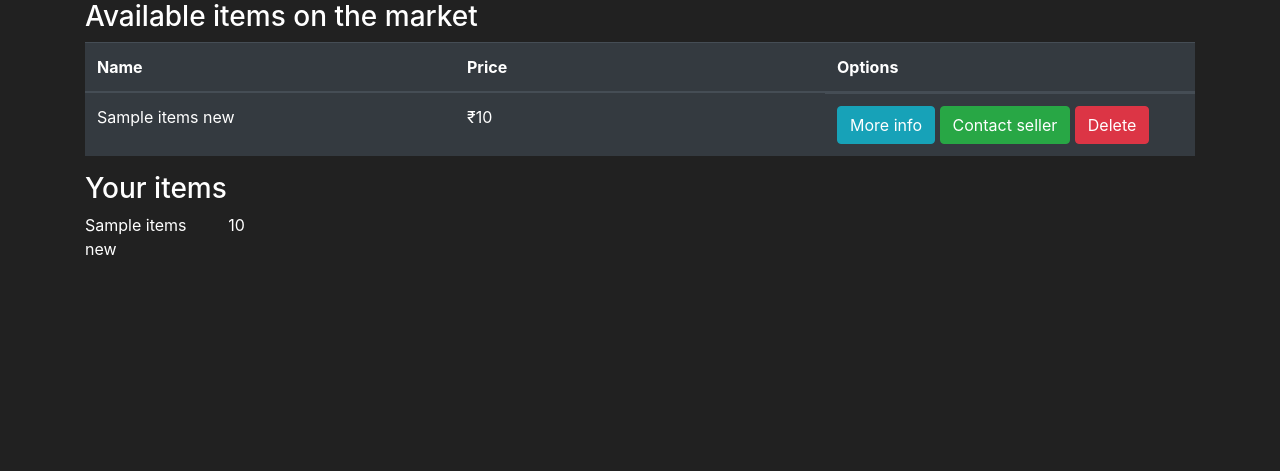
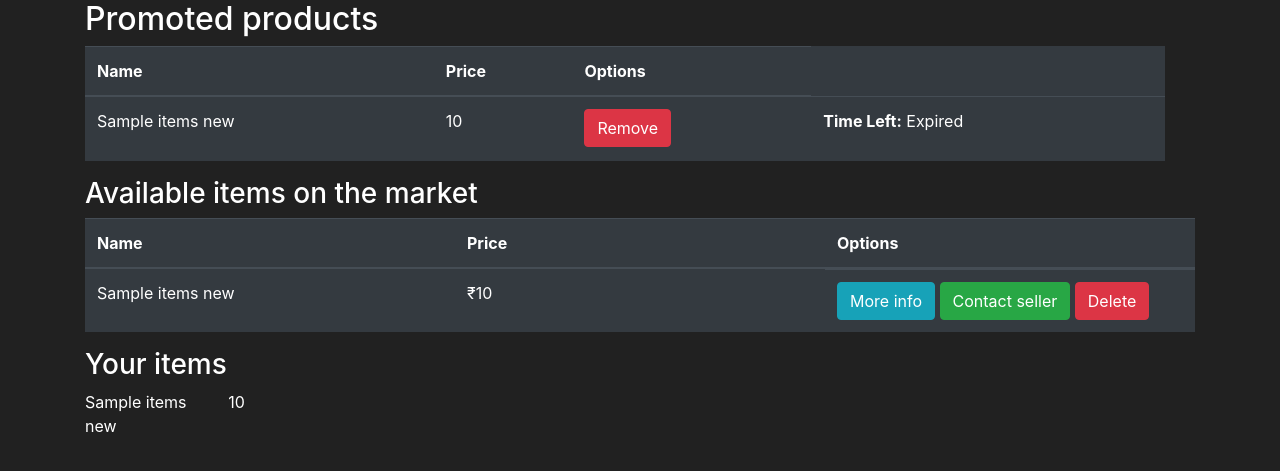
Before and after one commit to sameer21100/market, a Flask app: page /market in a window 1280 px wide. Shown: the part 56-527 px from the top of the page. Run offline with Flask 3, Linux system fonts and the light colour scheme; the visitor is signed in with stand-in values (Sample User, id 1); a database or web service that is not in the repository returns one stand-in record (values such as "Sample title"); some libraries are stand-ins or nearby versions.

Commit message:
Added some features and changed the schema of the db Promotion arena available now, added a attribute in items table promo_expires and the feature to remove a product from the promotion region but only the user who has promoted the item can do that

```diff
--- a/app.py
+++ b/app.py
@@ -1,11 +1,15 @@
 import razorpay
 import os
+from datetime import datetime,timedelta
 from flask import Flask, render_template,request, session, flash,redirect,url_for,send_file
 import secrets
 import random
 from werkzeug.security import generate_password_hash, check_password_hash
 import sqlite3
 import psycopg2
+
+from apscheduler.schedulers.background import BackgroundScheduler
+from datetime import datetime
 
 from flask_sqlalchemy import SQLAlchemy
 # from sqlalchemy import create_engine, text
@@ -14,8 +18,21 @@ from flask_sqlalchemy import SQLAlchemy
 # if os.environ.get("FLASK_ENV") != "production":
 # from dotenv import load_dotenv
 # load_dotenv()
+count=0
 
-
+def clear_expired_promotions():
+    db=get_conn()
+    cursor=db.cursor()
+    cursor.execute('''
+    update items_new
+    set is_promo=False
+    where is_promo=True and promo_expires<NOW()
+    ''')
+    db.commit()
+    db.close()
+scheduler=BackgroundScheduler()
+scheduler.add_job(func=clear_expired_promotions,trigger="interval",minutes=1)
+scheduler.start()
 
 app=Flask(__name__)
 app.secret_key='123123123123'
@@ -45,102 +62,118 @@ def get_conn():
 #     cursor.execute("drop table if exists items")
 #     db.commit()
 
-
 # @app.route("/create-db")
 # def create_db():
-    flash("Data migration in progress")
-    db=get_conn()
-    cursor=db.cursor()
-    cursor.execute('''
-    drop table if exists users_new cascade''')
-    cursor.execute('''drop table if exists items_new''')
-    db.commit()
-    cursor.execute('''
-    create table if not exists users_new(
-     id  serial  primary key ,
-        username varchar(30) not null unique,
-        email varchar(100) not null unique,
-        password_hash varchar(600) not null,
-        budget int not null default 50,
-        phone varchar(10) default null,
-        ip_address varchar(50000) default null
-    )
 
-    ''')
+#     flash("Data migration in progress")
+#     db=get_conn()
+#     cursor=db.cursor()
+#     cursor.execute("ALTER TABLE items_new ADD COLUMN promo_expires timestamp  DEFAULT NULL;")
+#     db.commit()
+#     db.close()
 
-    cursor.execute('''
 
-    create table if not exists items_new(
-    id  serial  primary key ,
-    name varchar(100) not null,
-    barcode varchar(12) not null,
-    price varchar(2000) not null,
-    description varchar(1000) not null,
-    owner_id integer,
-    foreign key (owner_id) references users_new(id)
-    )
+    # ''')
+    # cursor.execute('''
+    # drop table if exists users_new cascade''')
+    # cursor.execute('''drop table if exists items_new''')
+    # db.commit()
+    # cursor.execute('''
+    # create table if not exists users_new(
+    #  id  serial  primary key ,
+    #     username varchar(30) not null unique,
+    #     email varchar(100) not null unique,
+    #     password_hash varchar(600) not null,
+    #     budget int not null default 50,
+    #     phone varchar(10) default null,
+    #     ip_address varchar(50000) default null
+    # )
 
-    ''')
-    db.commit()
+    # ''')
 
-    db_sqlite=sqlite3.connect("database.db")
-    db_sqlite.row_factory=sqlite3.Row
-    cursor_sqlite=db_sqlite.cursor()
-    db_pgsql=get_conn()
-    cursor_pgsql=db_pgsql.cursor()
+    # cursor.execute('''
+
+    # create table if not exists items_new(
+    # id  serial  primary key ,
+    # name varchar(100) not null,
+    # barcode varchar(12) not null,
+    # price varchar(2000) not null,
+    # description varchar(1000) not null,
+    # owner_id integer,
+    # foreign key (owner_id) references users_new(id)
+    # )
+
+    # ''')
+    # db.commit()
+
+    # db_sqlite=sqlite3.connect("database.db")
+    # db_sqlite.row_factory=sqlite3.Row
+    # cursor_sqlite=db_sqlite.cursor()
+    # db_pgsql=get_conn()
+    # cursor_pgsql=db_pgsql.cursor()
 
 
 
 
-    cursor_sqlite.execute('''
-    select * from users
-    ''')
-    rows=cursor_sqlite.fetchall()
-    for row in rows:
-        cursor_pgsql.execute('''
-        insert into users_new (id,username,email,password_hash,budget,phone,ip_address)
-        values(%s,%s,%s,%s,%s,%s,%s)
-        ''',(
-            row["id"],
-            row["username"],
-            row["email"],
-            row["password_hash"],
-            row["budget"],
-            row["phone"],
-            row["ipaddress"]
-        ))
-    db_pgsql.commit()
-    cursor_sqlite.execute('''
-    select * from items_new
-    ''')
-    rows=cursor_sqlite.fetchall()
-    for row in rows:
-        cursor_pgsql.execute('''
-        insert into items_new(id,name, barcode,price,description,owner_id)
-        values(%s,%s,%s,%s,%s,%s)
+    # cursor_sqlite.execute('''
+    # select * from users
+    # ''')
+    # rows=cursor_sqlite.fetchall()
+    # for row in rows:
+    #     cursor_pgsql.execute('''
+    #     insert into users_new (id,username,email,password_hash,budget,phone,ip_address)
+    #     values(%s,%s,%s,%s,%s,%s,%s)
+    #     ''',(
+    #         row["id"],
+    #         row["username"],
+    #         row["email"],
+    #         row["password_hash"],
+    #         row["budget"],
+    #         row["phone"],
+    #         row["ipaddress"]
+    #     ))
+    # db_pgsql.commit()
+    # cursor_sqlite.execute('''
+    # select * from items_new
+    # ''')
+    # rows=cursor_sqlite.fetchall()
+    # for row in rows:
+    #     cursor_pgsql.execute('''
+    #     insert into items_new(id,name, barcode,price,description,owner_id)
+    #     values(%s,%s,%s,%s,%s,%s)
 
-        ''',(
-            row["id"],
-            row["name"],
-            row["barcode"],
-            row["price"],
-            row["description"],
-            row["owner_id"]
-        ))
-    db_pgsql.commit()
-    cursor_pgsql.close()
-    cursor_sqlite.close()
-    db_pgsql.close()
-    db_sqlite.close()
-    flash("The Data migration is successfull")
-    return redirect(url_for("main"))
+    #     ''',(
+    #         row["id"],
+    #         row["name"],
+    #         row["barcode"],
+    #         row["price"],
+    #         row["description"],
+    #         row["owner_id"]
+    #     ))
+    # db_pgsql.commit()
+    # cursor_pgsql.close()
+    # cursor_sqlite.close()
+    # db_pgsql.close()
+    # db_sqlite.close()
+    # flash("The Data migration is successfull")
+    # return redirect(url_for("main"))
 
 # def create_db():
 #     db=get_conn()
 #     cursor=db.cursor()
-    # cursor.execute('''
-    #     alter table users rename to user_old2
-    # ''')
+#     cursor.execute('''
+#      alter table items_new
+#      add column is_promo boolean default false;
+
+#     ''')
+#     cursor.execute('''alter table items_new
+#     add column promo_amt integer default 0;
+#     ''')
+#     db.commit()
+#     cursor.close()
+#     db.close()
+
+
     # cursor.execute('''
     # create table if not exists users(
     #     id integer primary key autoincrement,
@@ -237,6 +270,10 @@ def get_conn():
 @app.route("/",methods=["GET","POST"])
 @app.route("/home",methods=["GET","POST"])
 def main():
+    # count=0
+    # if count==0:
+    #     create_db()
+    #     count=count+1
     # flash("No working cuzz I need to change the database system!! Everything's broke ")
     # create_db()
     # print(f"{os.environ.get('FLASK_ENV')} falsk asdlfalsdjfaksd")
@@ -393,10 +430,19 @@ def register():
 def delete(id):
     db=get_conn()
     cursor=db.cursor()
-    cursor.execute('''
-    delete from items_new where id=%s and owner_id=%s
-    ''',(id,session['id']))
+    form_type=request.form.get("form_type")
+    if form_type=="depromo":
+        cursor.execute('''
+        update items_new
+        set is_promo=%s
+        where id=%s
+        ''',(False,id))
+    elif form_type=="delete":
+        cursor.execute('''
+        delete from items_new where id=%s and owner_id=%s
+        ''',(id,session['id']))
     db.commit()
+    db.close()
     return redirect(url_for("market"))
 
 @app.route("/create_payment/<int:val>", methods=["GET"])
@@ -450,6 +496,32 @@ def payment_success():
     db.close()
     flash(f"₹{val} added to your budget")
     return redirect(url_for("market"))
+@app.route("/promote/<int:val>/<int:owner_id>/<int:item_id>",methods=["POST"])
+def promote(val,owner_id,item_id):
+    if session['budget']<val:
+        flash("Not enough balance, please add funds")
+        return redirect(url_for("create_payment",val=val))
+    else:
+        session['budget']=session['budget']-val
+        db=get_conn()
+        cursor=db.cursor()
+        cursor.execute('''
+        update users_new
+        set budget=%s
+        where id=%s
+        ''',(session['budget'],session['id']))
+        db.commit()
+        promo_end_time = datetime.utcnow() + timedelta(minutes=1)
+
+        cursor.execute('''
+            UPDATE items_new
+            SET is_promo = %s,
+                promo_amt = %s,
+                promo_expires = %s
+            WHERE id = %s
+        ''', (True, val, promo_end_time, item_id))
+        db.commit()
+        return redirect(url_for("market"))
 
 @app.route("/reduce/<int:val>/<int:owner_id>", methods=["POST"])
 def reduce(val,owner_id):
@@ -472,6 +544,8 @@ def reduce(val,owner_id):
         seller=cursor.fetchone()
         phone_of_owner=seller["phone"]
         user_name=seller["username"]
+
+
         # print(phone_no_of_owner)
         flash(f"The phone number of the seller({user_name})  is: {phone_of_owner}")
         db.commit()
@@ -487,13 +561,15 @@ def user():
     ''')
     users=cursor.fetchall()
     return render_template("list_users.html",users=users)
-def fix_postgres_sequence():
-    db = get_conn()
-    cursor = db.cursor()
-    cursor.execute("SELECT setval('items_new_id_seq', (SELECT MAX(id) FROM items_new));")
-    db.commit()
-    cursor.close()
-    db.close()
+# def fix_postgres_sequence():
+#     db = get_conn()
+#     cursor = db.cursor()
+#     cursor.execute("SELECT setval('items_new_id_seq', (SELECT MAX(id) FROM items_new));")
+#     db.commit()
+#     cursor.close()
+#     db.close()
+
+
 @app.route("/market")
 def market():
     # fix_postgres_sequence()
@@ -502,12 +578,34 @@ def market():
     if "user" in session:
         db=get_conn()
         cursor=db.cursor()
-        cursor.execute("select * from items_new order by id desc")
+        cursor.execute("select * from items_new  where is_promo=%s order by id desc",(False,))
         data=cursor.fetchall()
+        cursor.execute('''select * from items_new where is_promo =true  order by promo_expires desc;''')
+        promoted=cursor.fetchall()
+        for item in promoted:
+            print(item['promo_expires'])
+            if item.get("promo_expires"):
+                print(item["promo_expires"])
+                expires_at = item["promo_expires"]
+                now = datetime.utcnow()
+                remaining = expires_at - now
+                item["time_remaining"] = str(remaining).split('.')[0] if remaining.total_seconds() > 0 else "Expired"
+
+
+
         db.close()
-        return render_template("market.html",objects=data)
+        return render_template("market.html",objects=data,promoted=promoted)
     else:
         flash(f"Please login first {random.randint(0,9)}","error")
         return redirect(url_for("login"))
+@app.route("/fix_sequence")
+def fix_sequence():
+    db = get_conn()
+    cursor = db.cursor()
+    cursor.execute("SELECT setval('users_new_id_seq', (SELECT MAX(id) FROM users_new));")
+    db.commit()
+    cursor.close()
+    db.close()
+    return "Sequence fixed!"
 # if __name__=="__main__":
 #     app.run(host="0.0.0.0",port=5050,debug="true")
--- a/requirements.txt
+++ b/requirements.txt
@@ -4,3 +4,4 @@ razorpay==1.3.0
 python-dotenv==1.0.1
 psycopg2-binary
 flask_sqlalchemy
+APScheduler
--- a/templates/market.html
+++ b/templates/market.html
@@ -8,6 +8,49 @@
       overflow-wrap: break-word;
     }
   </style>
+  <div class="row col-12">
+    <h2>Promoted products</h2>
+      <table class="table table-hover table-dark">
+        <thead>
+          <tr>
+            <th> Name</th>
+            <th> Price</th>
+            <th> Options</tr>
+          </tr>
+        </thead>
+        <tbody>
+            {%for item in promoted%}
+            <tr>
+              <td>
+                {{item["name"]}}
+              </td>
+              <td>
+                {{item["price"]}}
+              </td>
+              {%if session['id']==item['owner_id']%}
+              <td>
+                <form method="POST" action="/delete/{{item['id']}}" style="display:inline;">
+                  <input type="hidden" name="form_type" value="depromo">
+                  <button type="submit" class="btn btn-danger"
+                    onclick="return confirm('Are you sure you want to delete this item?');">Remove</button>
+                </form>
+              </td>
+              <td>
+                <p><strong>Time Left:</strong> {{ item['time_remaining'] }}</p>
+              </td>
+                {%endif%}
+
+            </tr>
+            {%endfor%}
+        </tbody>
+      </table>
+
+
+  </div>
+
+
+
+
   <div class="row">
     <div class="col-12">
       <h3>
@@ -48,6 +91,7 @@
                   <button type="submit" class="btn btn-danger"
                     onclick="return confirm('Are you sure you want to delete this item?');">Delete</button>
                 </form>
+
                 {%endif%}
               </td>
               <!-- Mobile View -->
@@ -82,8 +126,17 @@
                     </button>
                   </div>
                   <div class="modal-body">
-                    <h5 style="color:black">The description of the product: {{item["name"]}}</h5>
+
+                    <h5 style="color:black">{{item["name"]}}</h5>
                     <p style="color:black">{{item["description"]}}</p>
+                   {% if session['id']==item['owner_id']%}
+                    <form action="/promote/50/{{item['owner_id']}}/{{item['id']}}" method="POST">
+                      <input type="hidden" name="form_type" value="promote">
+                      <button class="btn btn-danger" type="submit"
+                      onclick="return confirm('Do you want to promote this item')">Promote for ₹50</button>
+
+                    </form>
+                    {%endif%}
                   </div>
                   <div class="modal-footer">
                     <button type="button" class="btn btn-secondary" data-dismiss="modal">Close</button>
```
